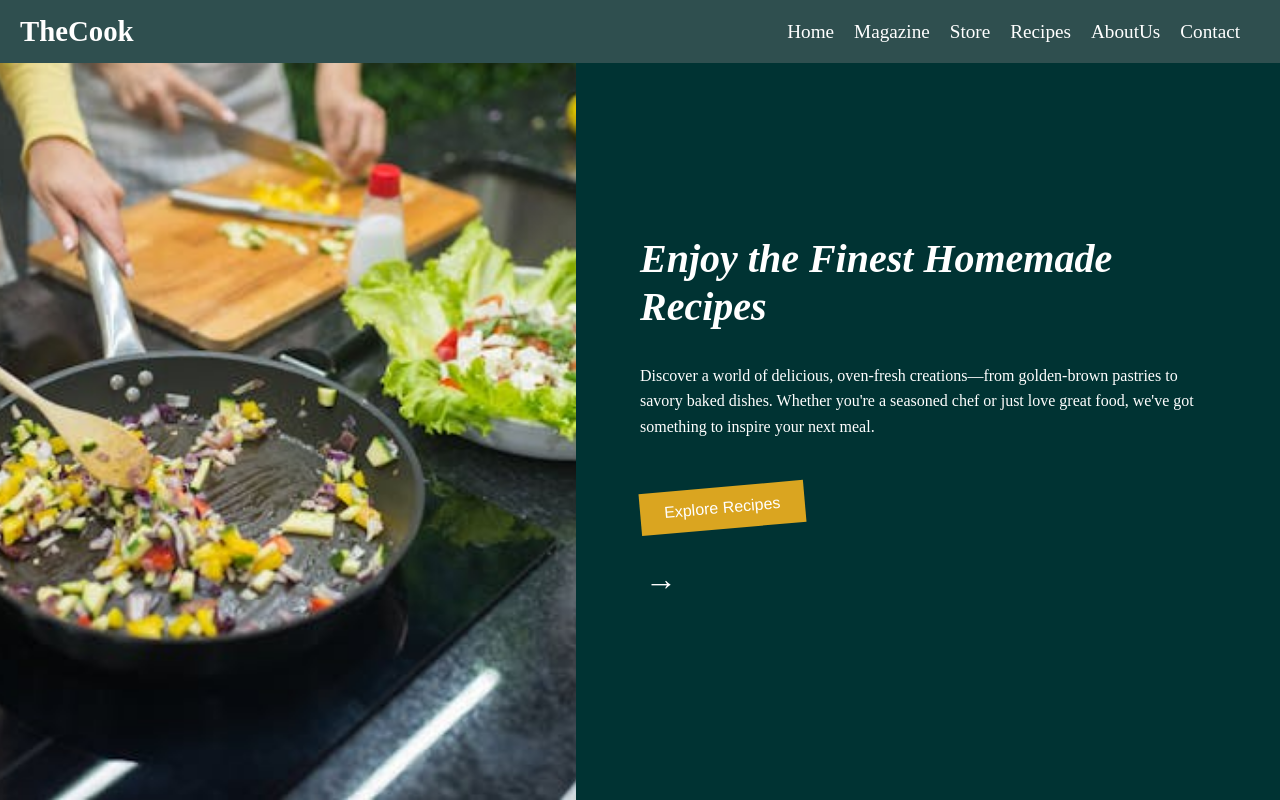
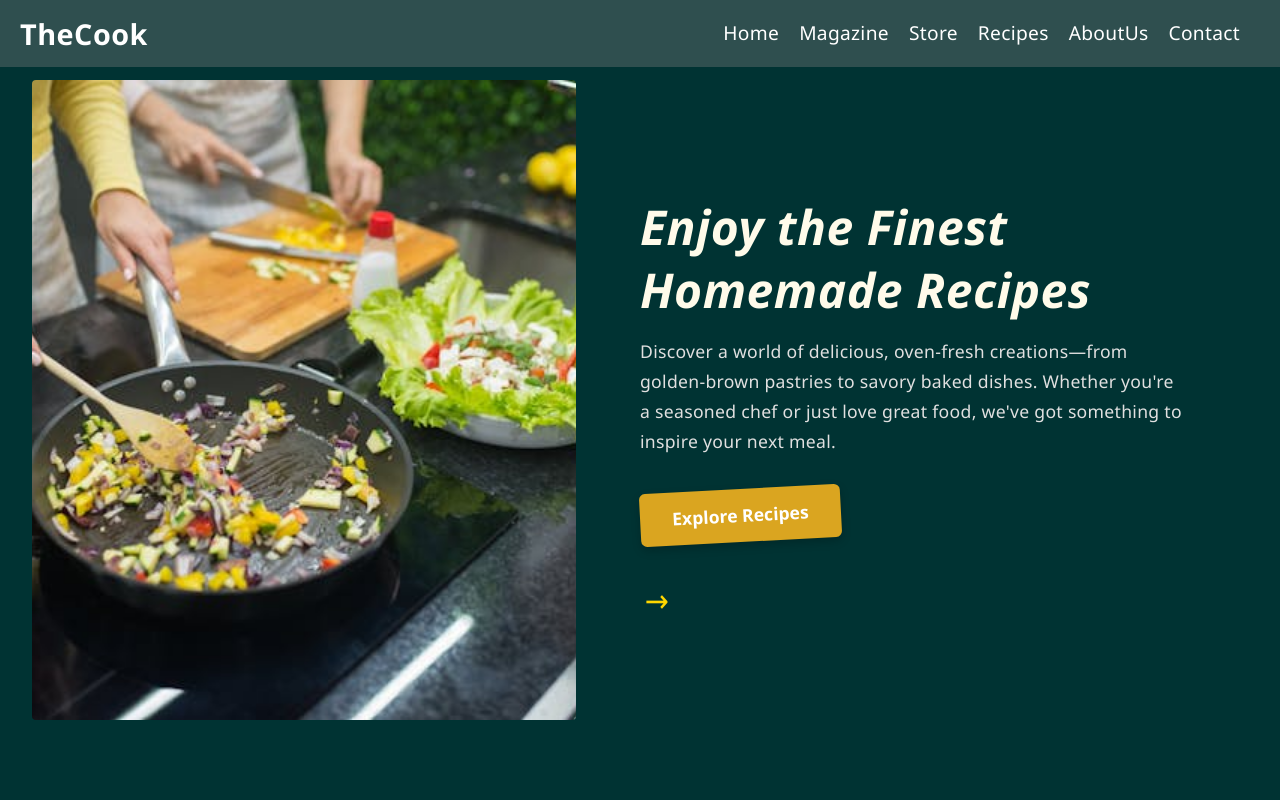
Before and after one commit to Perpetualisi/thecook, a React (Vite) app: page / in a window 1280 px wide. Built offline with nearby package versions, Linux system fonts and the light colour scheme.

Commit message:
Update layout and spacing for headings and visuals

```diff
--- a/src/App.css
+++ b/src/App.css
@@ -0,0 +1,101 @@
+* {
+  margin: 0;
+  padding: 0;
+  box-sizing: border-box;
+}
+
+html {
+  scroll-behavior: smooth;
+  font-size: 16px;
+  -webkit-font-smoothing: antialiased;
+  -moz-osx-font-smoothing: grayscale;
+}
+
+body {
+  font-family: 'Poppins', 'Segoe UI', Tahoma, Geneva, Verdana, sans-serif;
+  background-color: #fff;
+  color: #333;
+  line-height: 1.7;
+  letter-spacing: 0.3px;
+  overflow-x: hidden;
+  font-weight: 400;
+  transition: background-color 0.3s ease, color 0.3s ease;
+}
+h1, h2, h3, h4, h5, h6 {
+  margin-top: 1.5rem;
+}
+
+h1, h2, h3, h4, h5, h6 {
+  font-weight: 700;
+  line-height: 1.3;
+  margin-bottom: 0.75rem;
+  letter-spacing: 0.5px;
+}
+
+p {
+  font-size: 1rem;
+  margin-bottom: 1.25rem;
+  color: #555;
+  max-width: 700px;
+}
+
+a {
+  text-decoration: none;
+  color: inherit;
+  transition: all 0.3s ease;
+}
+
+a:hover {
+  color: #e67e22;
+  text-decoration: underline;
+}
+
+img {
+  max-width: 100%;
+  height: auto;
+  display: block;
+  border-radius: 4px;
+}
+
+button {
+  font-family: inherit;
+  cursor: pointer;
+  border: none;
+  outline: none;
+  transition: all 0.3s ease;
+  padding: 0.6rem 1.2rem;
+  border-radius: 6px;
+  font-weight: 500;
+}
+
+button:hover {
+  opacity: 0.9;
+}
+
+section {
+  padding: 5rem 2rem;
+}
+
+@media (max-width: 768px) {
+  section {
+    padding: 3.5rem 1.5rem;
+  }
+}
+
+@media (max-width: 480px) {
+  section {
+    padding: 2.5rem 1rem;
+  }
+
+  h1 {
+    font-size: 1.8rem;
+  }
+
+  h2 {
+    font-size: 1.5rem;
+  }
+
+  p {
+    font-size: 0.95rem;
+  }
+}
--- a/src/App.jsx
+++ b/src/App.jsx
@@ -6,9 +6,8 @@ import Store from './Components/Store/Store';
 import { Route, Routes } from 'react-router-dom';
 import Recipes from './Components/Recipes/Recipes';
 import Aboutus from './Components/Aboutus/Aboutus';
-
 import Contact from './Components/Contact/Contact';
-
+import './App.css';
 const App = () => {
   return (
     <div>
--- a/src/Components/HeroSection/HeroSection.css
+++ b/src/Components/HeroSection/HeroSection.css
@@ -1,7 +1,10 @@
-body, html {
+body,
+html {
   margin: 0;
   padding: 0;
   height: 100%;
+  font-family: 'Segoe UI', Tahoma, Geneva, Verdana, sans-serif;
+  scroll-behavior: smooth;
 }
 
 .hero {
@@ -13,7 +16,6 @@ body, html {
   overflow: hidden;
 }
 
-
 .hero-left {
   flex: 1;
   position: relative;
@@ -24,8 +26,7 @@ body, html {
   width: 100%;
   height: 100%;
   object-fit: cover;
-    transition: opacity 1s ease-in-out;
-    opacity: 1;
+  transition: opacity 1s ease-in-out, transform 0.5s ease;
 }
 
 .hero-right {
@@ -38,40 +39,47 @@ body, html {
 }
 
 .hero-right h1 {
-    font-size: 2.5rem;
+  font-size: 3rem;
   font-style: italic;
-    line-height: 1.2; /* Ensures better line spacing */
-    margin-bottom: 1rem; /* Adds some space below the title */
+  font-weight: 700;
+  line-height: 1.3;
+  margin-bottom: 1rem;
+  color: #fffbea;
 }
 
 .hero-right p {
-    margin-top: 1rem;
-    font-size: 1rem;
-    line-height: 1.6;
-    margin-bottom: 1.5rem; /* Adds some space below the paragraph */
+  font-size: 1.1rem;
+  line-height: 1.7;
+  margin-bottom: 2rem;
+  color: #e0e0e0;
 }
 
 .cta {
   background-color: goldenrod;
   color: white;
   border: none;
-    padding: 0.75rem 1.5rem;
-    margin-top: 1.5rem;
-    font-size: 1rem;
-    transform: rotate(-5deg);
+  padding: 0.9rem 2rem;
+  font-size: 1.1rem;
+  font-weight: bold;
+  transform: rotate(-3deg);
   cursor: pointer;
-    transition: background-color 0.3s ease;
-    width: fit-content; /* Ensures button width is adjusted based on content */
+  transition: all 0.3s ease;
+  border-radius: 6px;
+  width: fit-content;
+  box-shadow: 0 4px 10px rgba(0, 0, 0, 0.2);
 }
 
 .cta:hover {
   background-color: #daa520;
+  transform: rotate(0deg) scale(1.05);
 }
 
+/* Animated arrow */
 .arrow {
   font-size: 2rem;
   margin-top: 2rem;
   animation: bounce 1.5s infinite;
+  color: #ffd700;
 }
 
 @keyframes bounce {
@@ -83,12 +91,10 @@ body, html {
   }
 }
 
-/* ================== MOBILE RESPONSIVENESS ================== */
 @media (max-width: 768px) {
   .hero {
     flex-direction: column;
     height: auto;
-        padding: 1rem; /* Adds some padding for better spacing on mobile */
   }
 
   .hero-left {
@@ -104,29 +110,43 @@ body, html {
 
   .hero-right {
     order: 1;
-        padding: 2rem;
+    padding: 6rem 2rem 2rem;
     text-align: center;
     width: 100%;
-        box-sizing: border-box; /* Ensures padding is accounted for in width */
+    box-sizing: border-box;
   }
 
   .hero-right h1 {
-        font-size: 1.8rem;
-        margin-bottom: 1rem;
+    font-size: 2rem;
   }
 
   .hero-right p {
     font-size: 1rem;
-        margin-bottom: 1.5rem;
   }
 
   .cta {
+    padding: 0.8rem 1.5rem;
     font-size: 1rem;
-        padding: 0.8rem 1.6rem;
-        margin-top: 1.5rem;
   }
 
   .arrow {
     font-size: 1.5rem;
   }
 }
+@media (max-width: 480px) {
+  .hero-right h1 {
+    font-size: 1.7rem;
+  }
+
+  .hero-right p {
+    font-size: 0.95rem;
+  }
+    .hero-right {
+    padding: 4rem 2rem 2rem;
+  }
+
+
+  .cta {
+    font-size: 0.95rem;
+  }
+}
--- a/src/Components/HeroSection/HeroSection.jsx
+++ b/src/Components/HeroSection/HeroSection.jsx
@@ -4,10 +4,7 @@ import './HeroSection.css';
 
 const HeroSection = () => {
   const navigate = useNavigate();
-
-
   const [currentImageIndex, setCurrentImageIndex] = useState(0);
-
 
   const images = [
     '/cook1.jpg',
@@ -16,12 +13,10 @@ const HeroSection = () => {
     '/cook4.jpg',
   ];
 
-
-
   useEffect(() => {
     const interval = setInterval(() => {
       setCurrentImageIndex((prevIndex) => (prevIndex + 1) % images.length);
-    }, 3000);
+    }, 4000);
 
     return () => clearInterval(interval);
   }, [images.length]);
@@ -38,8 +33,9 @@ const HeroSection = () => {
       <div className="hero-right">
         <h1>Enjoy the Finest Homemade Recipes</h1>
         <p>
-          Discover a world of delicious, oven-fresh creations—from golden-brown pastries to savory baked dishes.
-          Whether you're a seasoned chef or just love great food, we've got something to inspire your next meal.
+          Discover a world of delicious, oven-fresh creations—from golden-brown pastries
+          to savory baked dishes. Whether you're a seasoned chef or just love great food,
+          we've got something to inspire your next meal.
         </p>
         <button className="cta" onClick={handleExplore}>Explore Recipes</button>
         <div className="arrow">→</div>
--- a/src/Components/Store/Store.css
+++ b/src/Components/Store/Store.css
@@ -1,82 +1,81 @@
-
 .store {
-    padding: 20px;
+  padding: 100px 20px 40px; /* Top padding to avoid navbar overlap */
   max-width: 1200px;
   margin: 0 auto;
   text-align: center;
 }
 
-
 .store h1 {
-    font-size: 2.5rem;
+  font-size: 2.75rem;
   margin-bottom: 20px;
-    color: #333;
+  color: #2c3e50;
 }
 
 .store p {
   font-size: 1.2rem;
   color: #555;
-    margin-bottom: 40px;
+  margin-bottom: 50px;
+  max-width: 800px;
+  margin-left: auto;
+  margin-right: auto;
 }
-
 
 .products {
   display: flex;
   flex-wrap: wrap;
-    gap: 20px;
+  gap: 30px;
   justify-content: center;
 }
 
-
 .product {
-    background-color: #f4f4f4;
-    border-radius: 8px;
-    padding: 20px;
-    max-width: 350px;
+  background-color: #ffffff;
+  border-radius: 12px;
+  padding: 24px;
+  max-width: 360px;
   width: 100%;
-    box-shadow: 0 4px 8px rgba(0, 0, 0, 0.1);
-    transition: transform 0.3s ease;
+  box-shadow: 0 8px 16px rgba(0, 0, 0, 0.07);
+  transition: transform 0.3s ease, box-shadow 0.3s ease;
   text-align: left;
 }
 
 .product:hover {
-    transform: translateY(-10px);
+  transform: translateY(-8px);
+  box-shadow: 0 12px 24px rgba(0, 0, 0, 0.1);
 }
 
 .product h2 {
-    font-size: 1.8rem;
-    margin-bottom: 15px;
-    color: #333;
+  font-size: 1.6rem;
+  margin-bottom: 10px;
+  color: #34495e;
 }
 
 .product p {
   font-size: 1rem;
   color: #666;
-    margin-bottom: 15px;
+  margin-bottom: 16px;
 }
-
 
 .product img {
   width: 100%;
   height: auto;
-    border-radius: 8px;
+  border-radius: 10px;
   object-fit: cover;
   transition: transform 0.3s ease;
 }
-
 
 .product img:hover {
   transform: scale(1.05);
 }
 
-
+/* Responsive */
 @media (max-width: 768px) {
   .store h1 {
-      font-size: 2rem;
+    font-size: 2.2rem;
   }
 
   .store p {
     font-size: 1rem;
+    margin-bottom: 30px;
   }
 
   .products {
@@ -86,16 +85,19 @@
 
   .product {
     max-width: 90%;
-      margin-bottom: 20px;
   }
 }
 
 @media (max-width: 480px) {
   .product h2 {
-      font-size: 1.5rem;
+    font-size: 1.3rem;
   }
 
   .product p {
-      font-size: 0.9rem;
+    font-size: 0.95rem;
+  }
+
+  .store {
+    padding: 80px 15px 30px;
   }
 }
--- a/src/Components/Store/Store.jsx
+++ b/src/Components/Store/Store.jsx
@@ -1,29 +1,40 @@
 import React from 'react';
 import './Store.css';
-
 
 const Store = () => {
   return (
     <div className="store">
       <h1>Welcome to Our Store</h1>
-      <p>Explore our wide range of products. From kitchen essentials to gourmet spices, we have everything to elevate your cooking experience!</p>
+      <p>
+        Explore our wide range of products. From kitchen essentials to gourmet spices,
+        we have everything to elevate your cooking experience!
+      </p>
 
       <div className="products">
         <div className="product">
-          <h2>Product 1: Premium Chef Knife</h2>
-          <p>Our premium chef knife is crafted from high-quality stainless steel, offering durability and precision for all your culinary tasks. Perfect for both professional chefs and home cooks.</p>
+          <h2>Premium Chef Knife</h2>
+          <p>
+            Crafted from high-quality stainless steel, this knife offers durability and
+            precision—ideal for both professional chefs and home cooks.
+          </p>
           <img src="/knife.jpg" alt="Premium Chef Knife" />
         </div>
 
         <div className="product">
-          <h2>Product 2: Cast Iron Skillet</h2>
-          <p>This cast iron skillet is perfect for searing, sautéing, baking, and frying. Its excellent heat retention and even cooking make it a kitchen essential for any home chef.</p>
+          <h2>Cast Iron Skillet</h2>
+          <p>
+            Perfect for searing, sautéing, baking, and frying. Its heat retention and
+            even cooking make it a kitchen essential.
+          </p>
           <img src="/Skillet.jpg" alt="Cast Iron Skillet" />
         </div>
 
         <div className="product">
-          <h2>Product 3: Gourmet Spice Set</h2>
-          <p>Our gourmet spice set includes a variety of hand-picked, high-quality spices from around the world. Perfect for adding flavor and depth to your dishes!</p>
+          <h2>Gourmet Spice Set</h2>
+          <p>
+            A variety of hand-picked, high-quality spices from around the world. Add
+            flavor and depth to your dishes!
+          </p>
           <img src="/GourmetSpiceSet.jpg" alt="Gourmet Spice Set" />
         </div>
       </div>
```
Also changed, not shown: src/Components/Contact/Contact.css (+56 -22 lines), src/Components/Magazine/Magazine.css (+41 -31 lines). Lines whose indentation alone changed are shown as unchanged.
